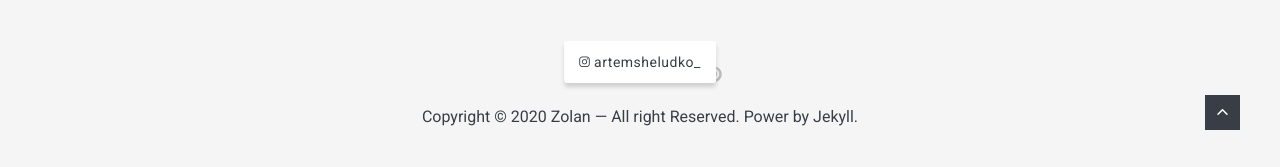
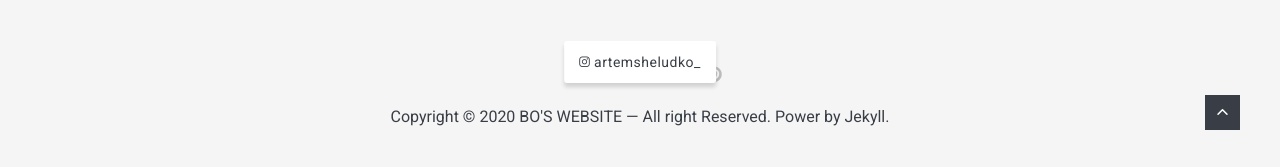
Before and after one commit to Bo-Ni/HomePage, a Jekyll site: the page built from index.html, in a window 1280 px wide and 900 px high, scrolled down 2854 px. Shown: the part 730-897 px from the top of the window. Built offline with Jekyll 4.4.1, drawn with Linux system fonts in a browser that asks for light colours; nearby versions of some CDN libraries; the list of posts is cut into pages by our own code.

Commit message:
update the header

```diff
--- a/_config.yml
+++ b/_config.yml
@@ -1,5 +1,5 @@
 baseurl: "/HomePage" #"/zolan" # the subpath of your site, e.g. /blog
-url: "" # the base hostname & protocol for your site, e.g. http://example.com
+url: "https://bo-ni.github.io" # the base hostname & protocol for your site, e.g. http://example.com
 
 
 # Build settings
--- a/_data/settings.yml
+++ b/_data/settings.yml
@@ -1,8 +1,8 @@
 #-------------------------------
 # General Site Settings
-title: Zolan
+title: BO'S WEBSITE
 logo: logo.svg # You can add own logo.
-description: Zolan is modern minimal theme for Jekyll
+description: This is the homepage of Bo Ni
 
 
 #-------------------------------
```
Also changed, not shown: images/logo.svg.
